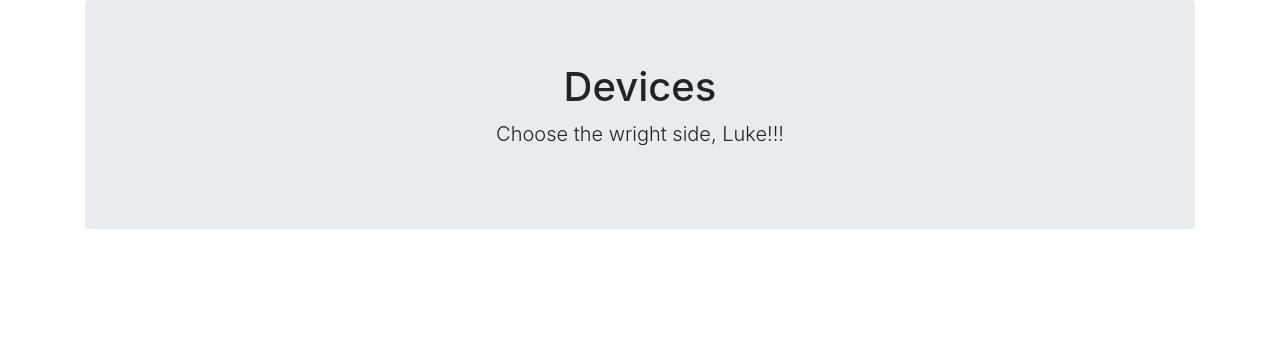
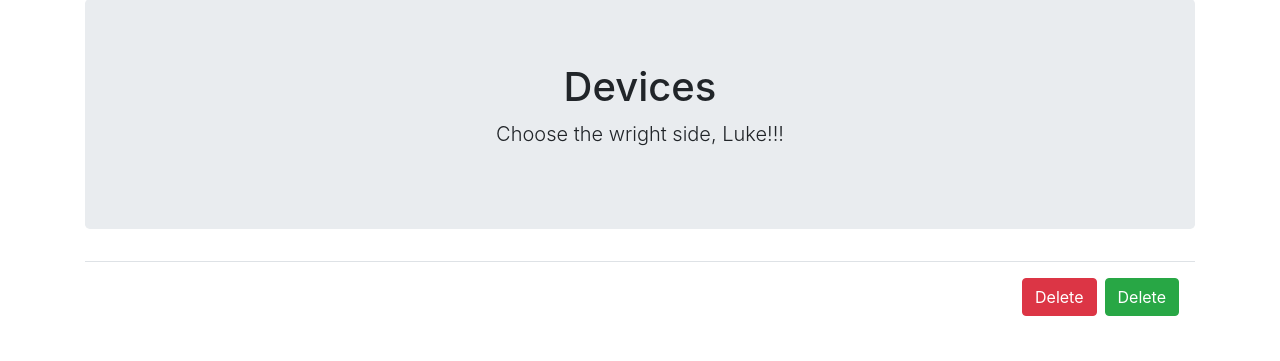
Before and after one commit to AKananenka/devices_v2, a Flask app: page /about in a window 1280 px wide. Shown: the part 79-440 px from the top of the page. Run offline with Flask 2, Linux system fonts and the light colour scheme; some libraries are stand-ins or nearby versions.

Commit message:
delete commit

```diff
--- a/templates/about.html
+++ b/templates/about.html
@@ -5,4 +5,32 @@
     <h1>Devices</h1>
     <p class="lead">Choose the wright side, Luke!!!</p>
   </div>
+
+  <!-- Modal dialog -->
+	<div id="frmTest" tabindex="-1">
+	    <!-- CUTTED -->
+    <div id="step1" class="modal-footer">
+        <form action="{{url_for('devices')}}">
+            <input type="hidden" name="_method" value="DELETE">
+            <input type="button" value="Delete" class="btn btn-danger" onclick="confirmDialog()">
+        </form>
+		  <button type="button" class="btn btn-success" onclick="confirmDialog()"> Delete</button>
+		</div>
+  </div>
+
+    <!-- Modal confirm -->
+	<div class="modal" id="confirmModal" style="display: none; z-index: 1050;">
+		<div class="modal-dialog modal-dialog-centered">
+			<div class="modal-content">
+        <div class="modal-header text-center">
+          <h5 class="modal-title w-100">Are you sure want to delete this device?</h5>
+        </div>
+
+				<div class="modal-footer">
+					<a href="/devices" class="btn btn-outline-danger" role="button" aria-pressed="true" id="confirmOk"> Ok</a>
+		      <button type="button" class="btn btn-outline-secondary" id="confirmCancel">Cancel</button>
+		    </div>
+			</div>
+		</div>
+	</div>
 {% endblock %}
--- a/templates/layout.html
+++ b/templates/layout.html
@@ -27,4 +27,24 @@
         <script src="https://cdnjs.cloudflare.com/ajax/libs/popper.js/1.14.7/umd/popper.min.js" integrity="sha384-UO2eT0CpHqdSJQ6hJty5KVphtPhzWj9WO1clHTMGa3JDZwrnQq4sF86dIHNDz0W1" crossorigin="anonymous"></script>
         <script src="https://stackpath.bootstrapcdn.com/bootstrap/4.3.1/js/bootstrap.min.js" integrity="sha384-JjSmVgyd0p3pXB1rRibZUAYoIIy6OrQ6VrjIEaFf/nJGzIxFDsf4x0xIM+B07jRM" crossorigin="anonymous"></script>
     </body>
+    <script>
+        var YOUR_MESSAGE_STRING_CONST = "";
+            $('#btnDelete').on('click', function(e){
+                confirmDialog(YOUR_MESSAGE_STRING_CONST, function(){
+                    //My code to delete
+                });
+            });
+
+            function confirmDialog(message, onConfirm){
+                var fClose = function(){
+                    modal.modal("hide");
+                };
+                var modal = $("#confirmModal");
+                modal.modal("show");
+                $("#confirmMessage").empty().append(message);
+                $("#confirmOk").one('click', onConfirm);
+                $("#confirmOk").one('click', fClose);
+                $("#confirmCancel").one("click", fClose);
+            }
+    </script>
 </html>
```
Also changed, not shown: templates/devices.html (+15 -1 lines).
